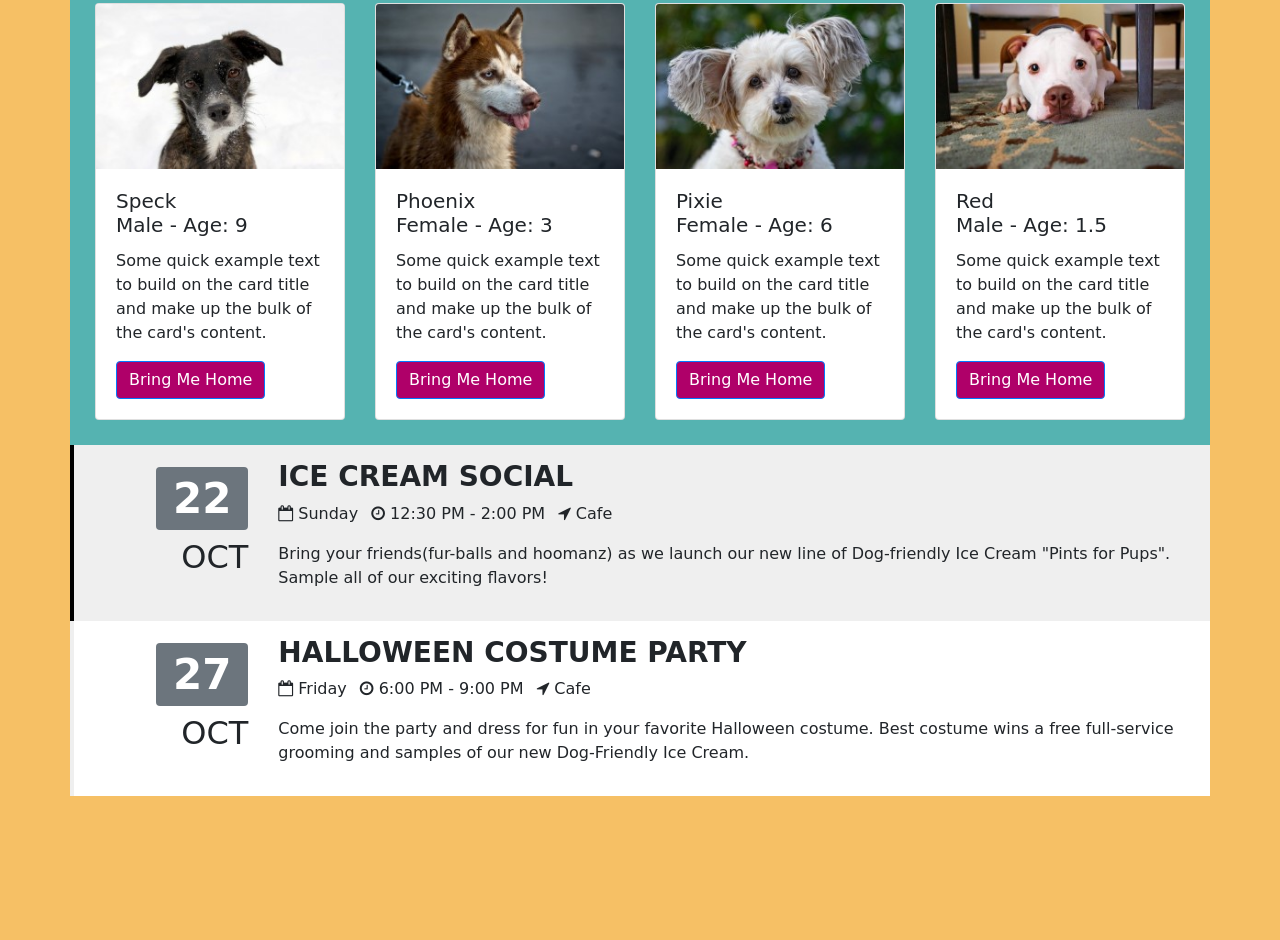
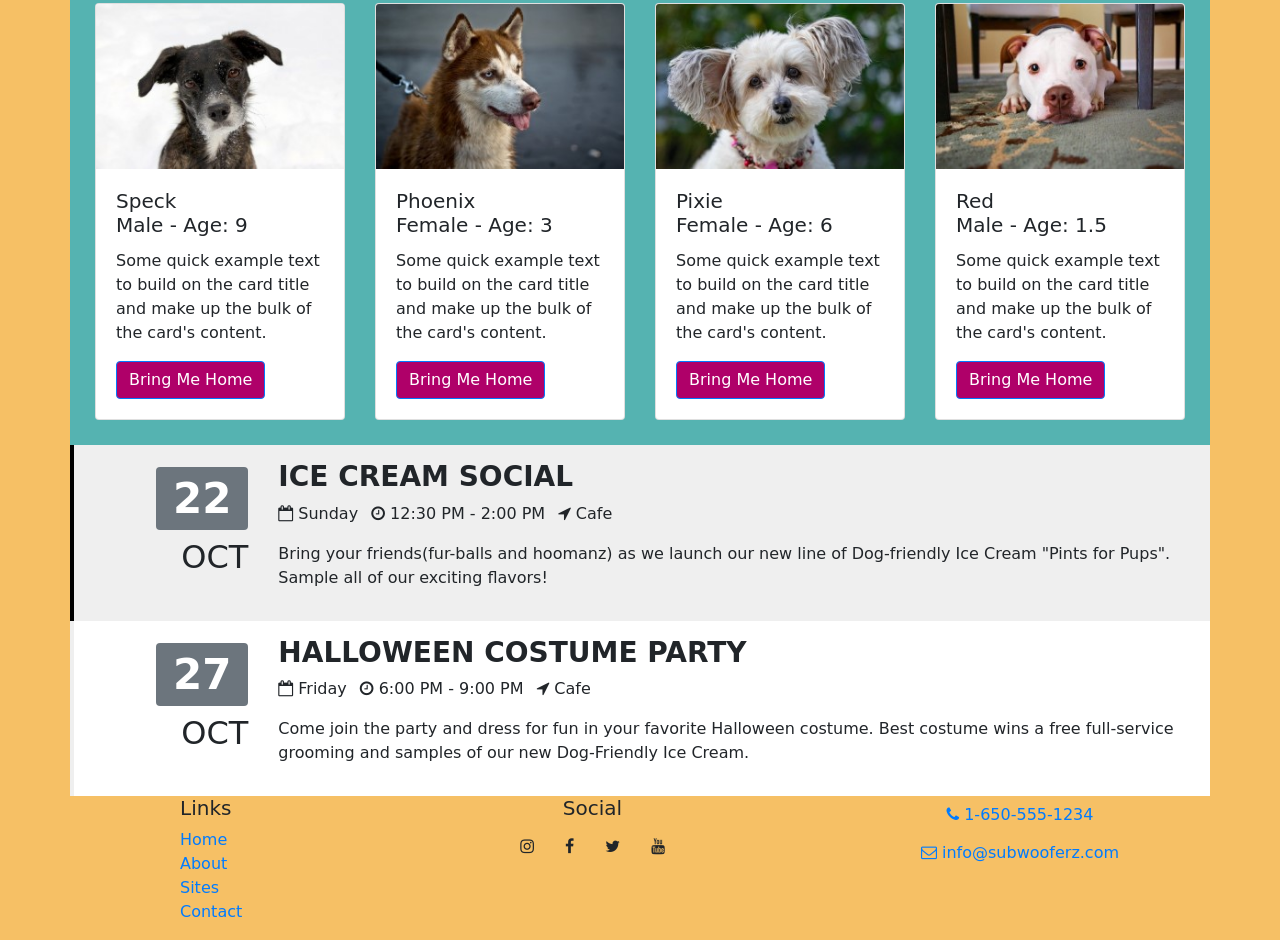
Before and after one commit to ChrisMOliva/Subwooferz, a website: page index.html in a window 1280 px wide. Shown: the part 1443-2383 px from the top of the page. Before the commit the page ends 2239 px from the top, so only its background shows below. Drawn offline with nearby package versions, Linux system fonts and the light colour scheme; a web font is replaced by a local one.

Commit message:
Added Footer with social and contact.

```diff
--- a/index.html
+++ b/index.html
@@ -279,6 +279,33 @@
 		</div>
 	</div>
 
+  <footer class="site-footer">
+        <div class="container">
+            <div class="row">
+                <div class="col-4 col-sm-2 offset-1">
+                    <h5>Links</h5>
+                    <ul class="list-unstyled">
+                        <li><a href="#">Home</a></li>
+                        <li><a href="aboutus.html">About</a></li>
+                        <li><a href="#">Sites</a></li>
+                        <li><a href="contactus.html">Contact</a></li>
+                    </ul>
+                </div>
+                <div class="col-6 col-sm-5 text-center">
+                    <h5>Social</h5>
+                    <a class="btn btn-social-icon btn-instagram" href="http://instagram.com/"><i class="fa fa-instagram"></i></a>
+                    <a class="btn btn-social-icon btn-facebook" href="http://facebook.com/"><i class="fa fa-facebook"></i></a>
+                    <a class="btn btn-social-icon btn-twitter" href="http://twitter.com/"><i class="fa fa-twitter"></i></a>
+                    <a class="btn btn-social-icon btn-google" href="http://youtube.com/"><i class="fa fa-youtube"></i></a>
+                </div>
+                <div class="col-sm-4 text-center">
+                    <a role="button" class="btn btn-link" href="tel:+12065551234"><i class="fa fa-phone"></i> 1-650-555-1234</a><br />
+                    <a role="button" class="btn btn-link" href="mailto:campsites@nucamp.co"><i class="fa fa-envelope-o"></i> info@subwooferz.com</a>
+                </div>
+            </div>
+        </div>
+    </footer>
+
 
     <script src="node_modules/jquery/dist/jquery.slim.min.js"></script>
     <script src="node_modules/popper.js/dist/umd/popper.min.js"></script>
```
